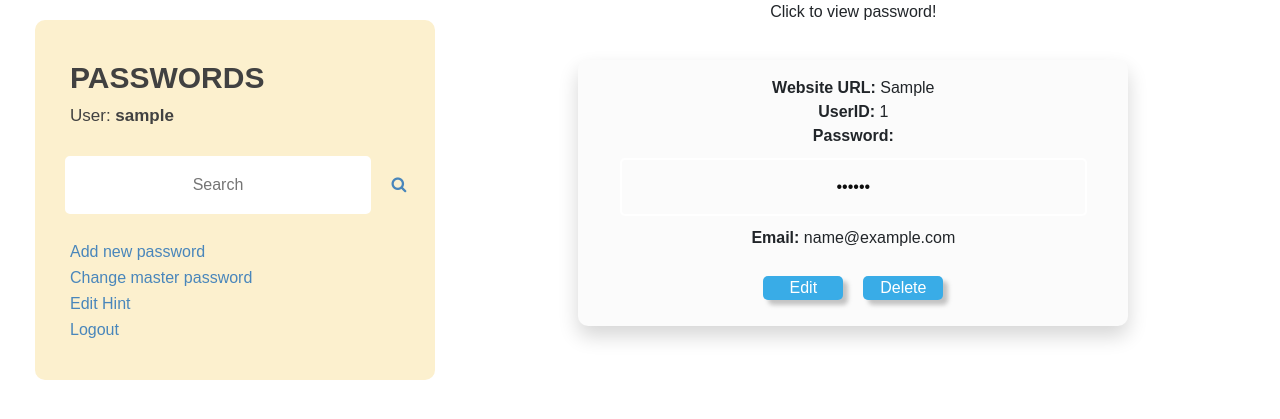
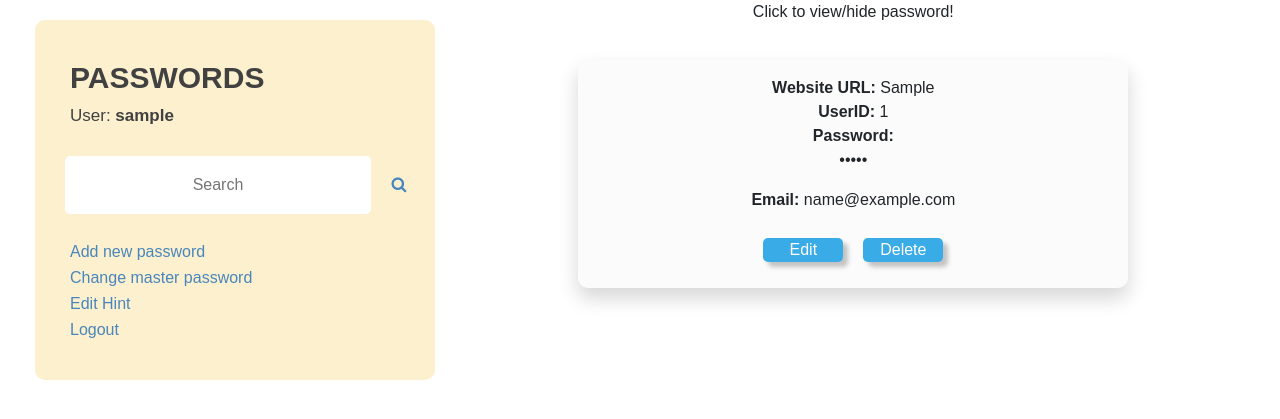
Before and after one commit to GuorongHong/MSVP, a Django app: template password/templates/password/index.html in a window 1280 px wide. Shown: the part 71-490 px from the top of the page. Run offline with Django 3.2, Linux system fonts and the light colour scheme; the template is opened without the code that fills it: values that come from a table or form of the project are taken from there, others are empty; a user stored in the database is signed in; tables that the repository leaves empty hold one stand-in row (values such as "Sample post"); parts of the project's set-up code (start-up, migrations or seed data) failed here and were passed over; some libraries are stand-ins or nearby versions.

Commit message:
mask pw in index

```diff
--- a/password/templates/password/index.html
+++ b/password/templates/password/index.html
@@ -12,10 +12,10 @@
 <script>
 
   function showPassword() {
-    if (document.getElementById("myPassword").input.type == "password") {
-      document.getElementById("myPassword").input.type = "text";
+    if (document.getElementById("myPassword").innerHTML == "•••••") {
+      document.getElementById("myPassword").innerHTML = "{{ obj.pw }}";
     } else {
-      document.getElementById("myPassword").input.type = "password";
+      document.getElementById("myPassword").innerHTML = "•••••";
     }
   }
 </script>
@@ -48,7 +48,7 @@
       </div>
 
       <div class="col-8">
-        <p>Click to view password!</p>
+        <p>Click to view/hide password!</p>
         {% if data %}
             <ul>
             {% for obj in data %}
@@ -57,7 +57,7 @@
                 <p>
                 <li> <b>Website URL:</b> {{obj.web}} </li>
                 <li> <b>UserID:</b> {{obj.userid}} </li>
-                <li> <b>Password:</b> <input type="password" id="myPassword" onclick="showPassword()" style="background-color:rgb(251, 251, 251);" value="{{ obj.pw }}" readonly>
+                <li> <b>Password:</b> <p id="myPassword" onclick="showPassword()">•••••</p>
                 </li>
                 <li> <b>Email:</b> {{obj.email}} </li></p>
                 <p><a id="edit" style="text-decoration: none" href='{{obj.id}}/edit/'>Edit</span>
```
